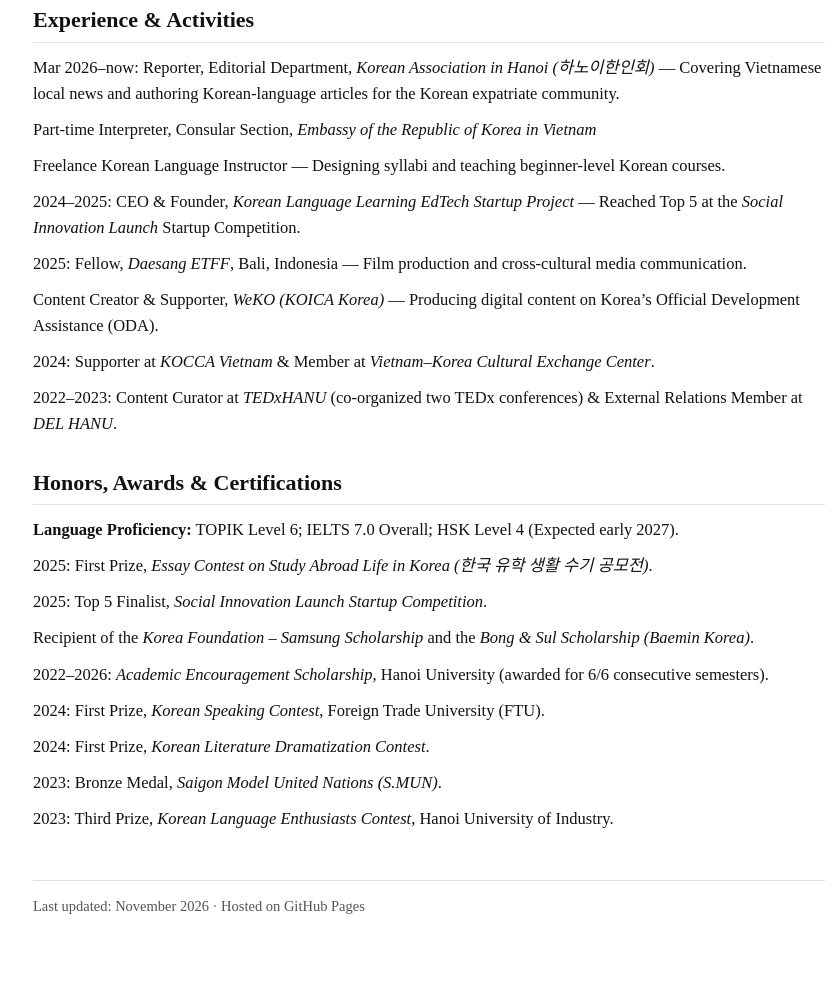
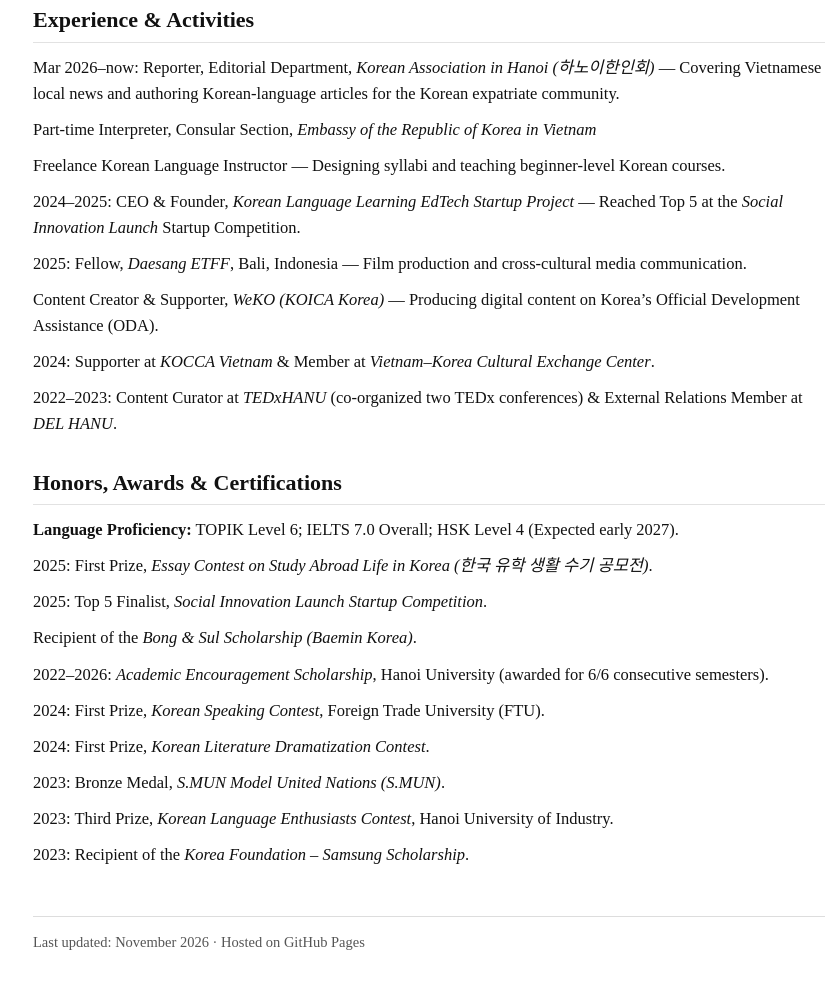
Before and after one commit to hoangquoctran04/hoangquoctran, a plain HTML site: page index.html in a window 1280 px wide. Shown: the part 1459-2447 px from the top of the page, without its empty margins (211-1045 px from the left). Drawn offline with Linux system fonts and the light colour scheme.

Commit message:
Update scholarship details in index.html
Removed duplicate scholarship mention and added a new scholarship entry.

```diff
--- a/index.html
+++ b/index.html
@@ -382,7 +382,7 @@
       </p>
 
       <p class="plain-entry">
-        Recipient of the <em>Korea Foundation – Samsung Scholarship</em> and the <em>Bong &amp; Sul Scholarship (Baemin Korea)</em>.
+        Recipient of the <em>Bong &amp; Sul Scholarship (Baemin Korea)</em>.
       </p>
 
       <p class="plain-entry">
@@ -398,11 +398,15 @@
       </p>
 
       <p class="plain-entry">
-        2023: Bronze Medal, <em>Saigon Model United Nations (S.MUN)</em>.
+        2023: Bronze Medal, <em>S.MUN Model United Nations (S.MUN)</em>.
       </p>
 
       <p class="plain-entry">
         2023: Third Prize, <em>Korean Language Enthusiasts Contest</em>, Hanoi University of Industry.
+      </p>
+
+      <p class="plain-entry">
+        2023:  Recipient of the <em>Korea Foundation – Samsung Scholarship</em>.
       </p>
     </section>
 
```
